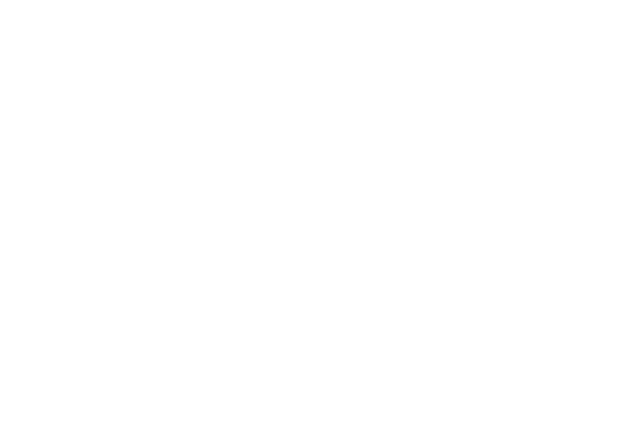
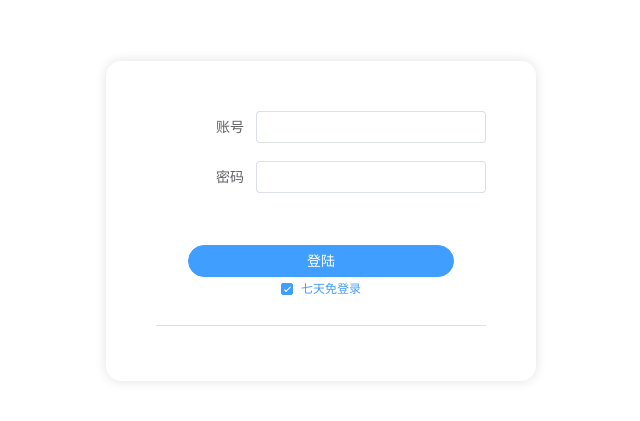
Before and after one commit to zzy003527/catprogram_g, a Vue app: page /backPage/login in a window 1280 px wide. Before the commit this address had no page. Shown: the part 179-600 px from the top of the page, without its empty margins (319-959 px from the left). Built offline with nearby package versions, Linux system fonts and the light colour scheme.

Commit message:
feat:管理端登录

```diff
--- a/src/request/httpUrl.ts
+++ b/src/request/httpUrl.ts
@@ -6,10 +6,10 @@
     // rootUrl: "http://106.52.239.206:8080"
 };
 
-const httpApi =  {
+const httpApi = {
     // 测试接口
     banner: config.rootUrl + 'home/banner', // banner
-    login: config.rootUrl + 'user/login', // 用户登录
+    login: config.rootUrl + '/cat/user/login', // 用户登录
     getAllUserInfo: config.rootUrl + '/cat/userInfo/getAllCandidate',   //管理端查询用户所有报名信息接口
     updateUserStatus: config.rootUrl + '/cat/userInfo/updateUserStatus',      //管理端批量处理用户通过或淘汰
     review: config.rootUrl + '/catuserInfo/review',                //评论和评分接口
--- a/src/store/index.ts
+++ b/src/store/index.ts
@@ -47,40 +47,42 @@
     // 当前管理员用户是否写过test4
     AdminTest4: false,
     // 判断是否显示修改和删除按钮的字段
-    DisplayButton: false
+    DisplayButton: false,
+    // 控制登录卡片的变量
+    dialogTableVisible: true
   },
   getters: {
     // 渲染到查看报名人数页面的数据
     RenderSighup(state) {
-      if(state.InstituteValue) {
+      if (state.InstituteValue) {
         // 如果学院信息数据存在,就按照学院信息筛选
-        return state.AllSighupInfo.filter((val)=> {
+        return state.AllSighupInfo.filter((val) => {
           return val.institute === state.InstituteValue
         })
-      } else if(typeof(state.DerectionValue) !== 'string') {   //因为返回的前端后台信息是boolean，所以要通过这个判断信息是否存在
+      } else if (typeof (state.DerectionValue) !== 'string') {   //因为返回的前端后台信息是boolean，所以要通过这个判断信息是否存在
         return state.AllSighupInfo.filter((val) => {
           // 如果是boolean，那么判断筛选
-          if(typeof(state.DerectionValue) !== 'string') {
+          if (typeof (state.DerectionValue) !== 'string') {
             return val.group === state.DerectionValue
           } else {
             // 如果不是，证明没有筛选条件，返回所有数据（因为所有数据必定有institute）
             return val.institute !== ''
           }
         })
-      } else if(state.IsoutValue) {
+      } else if (state.IsoutValue) {
         return state.AllSighupInfo.filter((val) => {
           // 如果筛选条件为是，那么返回状态码为0的，表示淘汰
-          if(state.IsoutValue === '是') {
+          if (state.IsoutValue === '是') {
             return val.testStatus === 0
           } else {   //否则返回状态码不为0的
             return val.testStatus !== 0
           }
         })
-      } else if(state.StudentidInput) {     //判断是否有筛选学号或姓名的数据，如果有，返回符合条件的数据
+      } else if (state.StudentidInput) {     //判断是否有筛选学号或姓名的数据，如果有，返回符合条件的数据
         return state.AllSighupInfo.filter((val) => {
           return val.studentId === state.StudentidInput
         })
-      } else if(state.NameInput) {
+      } else if (state.NameInput) {
         return state.AllSighupInfo.filter((val) => {
           return val.username === state.NameInput
         })
@@ -92,7 +94,7 @@
   mutations: {
     // ------------查看报名用户页面----------------------------------------
     // 将请求来的所有报名用户的数据存入vuex的AllSighupInfo中
-    SetSighupInfo(state,value) {
+    SetSighupInfo(state, value) {
       state.AllSighupInfo = value
     },
     // 为数据设置是否勾选
@@ -108,48 +110,48 @@
       state.SendUserInfo = {}
     },
     // 修改筛选学院信息数据
-    ConfigInstituteValue(state,value) {
+    ConfigInstituteValue(state, value) {
       state.InstituteValue = value
     },
     // 修改筛选方向数据
-    ConfigDerectionValue(state,value) {
+    ConfigDerectionValue(state, value) {
       state.DerectionValue = value
     },
     // 修改筛选是否被淘汰数据
-    ConfigIsoutValue(state,value) {
+    ConfigIsoutValue(state, value) {
       state.IsoutValue = value
     },
     // 修改学号搜索框数据
-    ConfigStudentidInput(state,value) {
+    ConfigStudentidInput(state, value) {
       state.StudentidInput = value
     },
     // 修改姓名搜索框数据
-    ConfigNameInput(state,value) {
+    ConfigNameInput(state, value) {
       state.NameInput = value
     },
     // ------------------------用户详细信息页面-----------------------
     // 修改当前用户id
-    ConfigNowstudentId(state,value) {
+    ConfigNowstudentId(state, value) {
       state.NowstudentId = value
     },
     // 修改当前管理员是否评论test1
-    ConfigAdminTest1(state,value) {
+    ConfigAdminTest1(state, value) {
       state.AdminTest1 = value
     },
     // 修改当前管理员是否评论test2
-    ConfigAdminTest2(state,value) {
+    ConfigAdminTest2(state, value) {
       state.AdminTest2 = value
     },
     // 修改当前管理员是否评论test3
-    ConfigAdminTest3(state,value) {
+    ConfigAdminTest3(state, value) {
       state.AdminTest3 = value
     },
     // 修改当前管理员是否评论test4
-    ConfigAdminTest4(state,value) {
+    ConfigAdminTest4(state, value) {
       state.AdminTest4 = value
     },
     // 修改判断是否显示修改和删除按钮的字段
-    ConfigDisplayButton(state,value) {
+    ConfigDisplayButton(state, value) {
       state.DisplayButton = value
     },
   },
--- /dev/null
+++ b/src/views/login/login.vue
@@ -0,0 +1,184 @@
+<template>
+    <div h="auto" w="auto" m="20" class="table" :style="{
+        boxShadow: `var(${getCssVarName('light')})`
+    }">
+        <el-form ref="ruleFormRef" :model="ruleForm" status-icon :rules="rules" label-width="100px"
+            class="demo-ruleForm">
+            <el-form-item label="账号" prop="studentNumber">
+                <el-input v-model="ruleForm.studentNumber" class="NumberInput" autocomplete="off" />
+            </el-form-item>
+            <el-form-item label="密码" prop="pass">
+                <el-input v-model="ruleForm.pass" type="password" class="NumberInput" autocomplete="off" />
+            </el-form-item>
+
+            <div class="loginFooter">
+                <el-button class="loginSubmit" type="primary" @click="submitForm(ruleFormRef)">登陆
+                </el-button>
+            </div>
+            <el-checkbox v-model="checked1" label="七天免登录" size="small" />
+        </el-form>
+        <el-divider />
+    </div>
+
+</template>
+
+
+  <script lang='ts' setup>
+import { ref, reactive } from 'vue'
+import type { FormInstance } from 'element-plus'
+import { ElMessage } from 'element-plus'
+import { login, handleError } from '../../request/requestApi'
+import store from '../../store/index';
+import { useRouter } from 'vue-router'
+const router = useRouter()
+// 样式
+const getCssVarName = (type: string) => {
+    return `--el-box-shadow${type ? '-' : ''}${type}`
+}
+
+const checked1 = ref(true)
+//设置学号和密码不能够为空
+const ruleFormRef = ref<FormInstance>()
+const checkUserNumber = (_rule: any, value: any, callback: any) => {
+    if (value === '') {
+        callback(new Error('请输入账号'))
+    } else {
+        callback()
+    }
+}
+const validatePass = (_rule: any, value: any, callback: any) => {
+    if (value === '') {
+        callback(new Error('请输入密码'))
+    } else {
+        callback()
+    }
+}
+
+const ruleForm = reactive({
+    studentNumber: '',
+    pass: '',
+
+})
+
+const rules = reactive({
+    studentNumber: [{ validator: checkUserNumber, trigger: 'blur' }],
+    pass: [{ validator: validatePass, trigger: 'blur' }]
+})
+//如果登陆成功就触发成功弹窗
+const sucessLogin = () => {
+    ElMessage({
+        message: '登陆成功',
+        type: 'success',
+    })
+}
+const failLogin = (msg: string) => {
+    ElMessage.error(`${msg}`)
+}
+const submitForm = (formEl: FormInstance | undefined) => {
+    if (!formEl) return
+    formEl.validate((valid) => {
+        if (valid) {
+            let logintest = login({
+                studentId: ruleForm.studentNumber,
+                password: ruleForm.pass,
+                isSeven: checked1.value
+            }).then((res) => {
+                console.log(res);
+                if (res.resultStatus != 200) {
+                    failLogin(res.resultIns)
+
+                }
+                else {
+                    sucessLogin()
+                    store.state.dialogTableVisible = false
+                    localStorage.setItem('studentNumber', ruleForm.studentNumber);
+                    //登陆成功的时候根据是否勾选七天免登陆来判断把token存储到localstorage里面还是sessionstorage
+                    if (checked1.value == true) {
+                        localStorage.setItem('token', `${res.obj}`);
+                    }
+                    else {
+                        sessionStorage.setItem('token', `${res.obj}`);
+                    }
+                    router.push('/backPage/viewsighup')
+                }
+                return res
+            })
+                .catch(handleError);
+            console.log("logintest", logintest);
+        } else {
+            console.log('error submit!')
+            return false
+        }
+    })
+}
+
+</script>
+  <style scoped>
+  .table {
+      padding: 50px;
+      padding-bottom: 30px;
+      border-radius: 15px;
+      box-shadow: 33px;
+      background-color: white;
+  }
+
+  .ruleForm {
+      display: flex;
+      justify-content: center;
+      flex-wrap: wrap;
+  }
+
+  .loginNumber {
+      display: flex;
+      justify-content: center;
+  }
+
+  .loginHeaderTitle {
+      font-size: 50px;
+      color: #aa87c58f;
+      margin-left: 0;
+      padding: 0;
+      text-align: left;
+      font-family: fantasy;
+  }
+
+  .forgetPassword {
+      position: absolute;
+      bottom: 187px;
+      right: 104px;
+      font-size: 12px;
+  }
+  </style>
+  <style>
+.loginWindow {
+    width: 480px !important;
+    border-radius: 10px !important;
+}
+
+.NumberInput {
+    width: 230px !important;
+}
+
+.el-dialog__header {
+    padding-bottom: 0;
+    width: 440px;
+    height: 251px;
+    background-image: url(/login.jpg);
+    border-radius: 10px 10px 0 0;
+    background: right top no-repeat url(/login.jpg);
+    background-size: 484px 296px;
+}
+
+.loginSubmit {
+    width: 266px;
+    margin-top: 34px;
+    border-radius: 149px !important;
+
+}
+
+.loginFooter {
+    display: flex;
+    justify-content: center;
+    align-items: center;
+}
+</style>
```
Also changed, not shown: src/router/index.ts (+7 -2 lines). Lines whose indentation alone changed are shown as unchanged.
